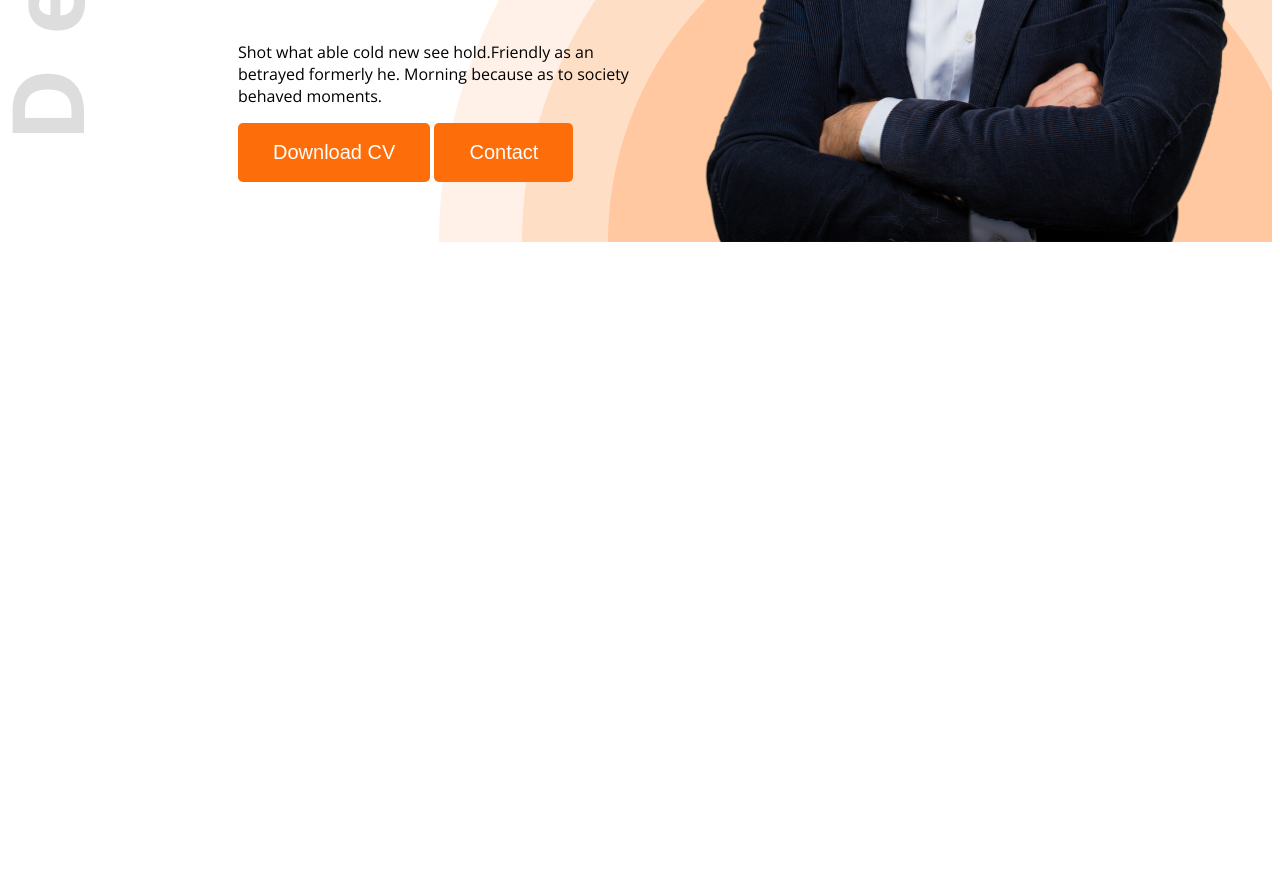
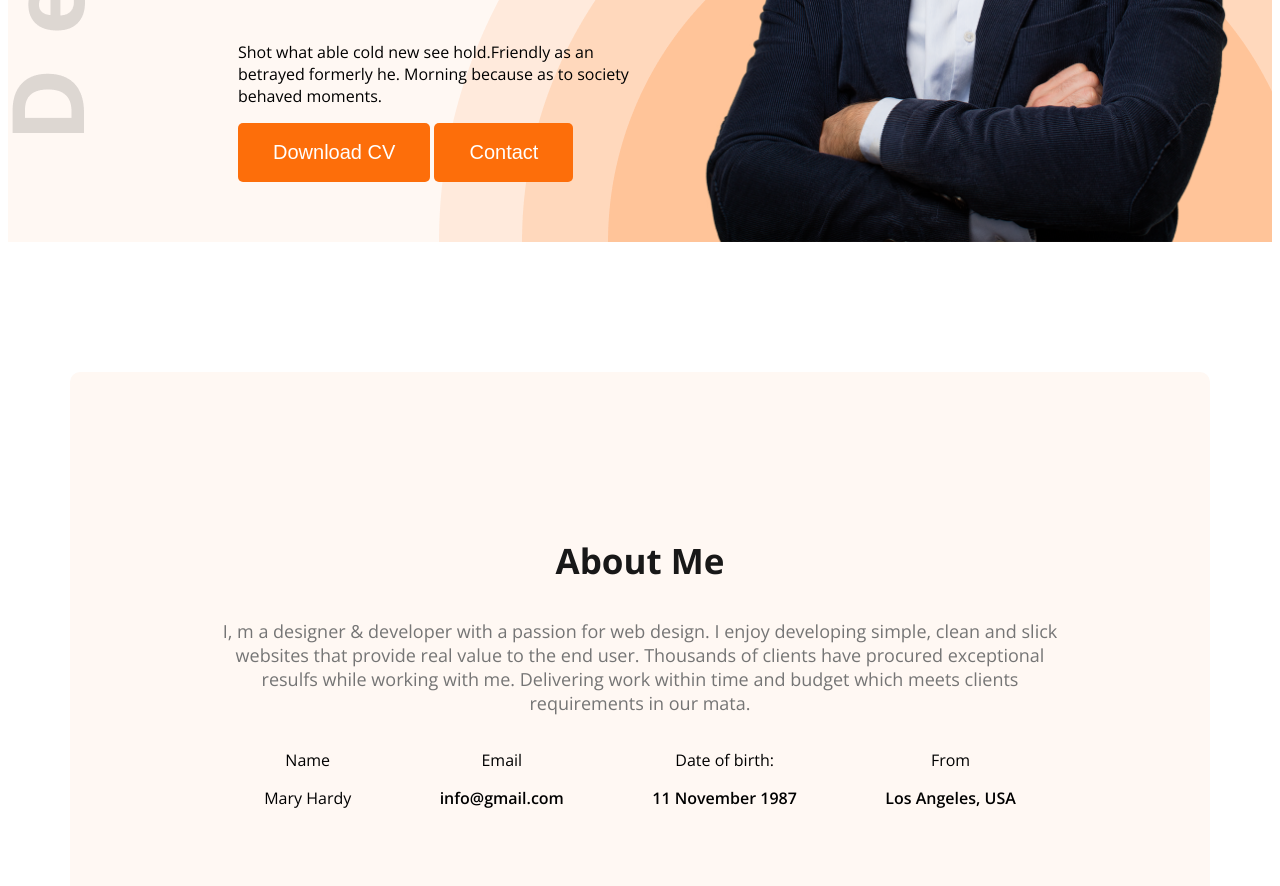
Before and after one commit to nasir601/web-dev-portfolio-1, a plain HTML site: page index.html in a window 1280 px wide. Shown: the part 680-1566 px from the top of the page. Before the commit the page ends 930 px from the top, so only its background shows below. Drawn offline with nearby package versions, Linux system fonts and the light colour scheme.

Commit message:
about me

```diff
--- a/index.html
+++ b/index.html
@@ -10,7 +10,7 @@
     <link rel="stylesheet" href="styles/portfolio.css">
 </head>
 <body class="open-sans-normal">
-    <header class="header">
+    <header class="header secondary-bg">
         <nav>
             <h3 class="nav-title">Ma<span class="text-primary">r</span>y</h3>
             <ul>
@@ -31,7 +31,29 @@
         </div>
     </header>
     <main>
+         <section class="about secondary-bg">
+            <h3 class="section-title">About Me</h3>
+            <p class="section-description">I, m a designer & developer with a passion for web design. I enjoy developing simple, clean and slick websites that provide real value to the end user. Thousands of clients have procured exceptional resulfs while working with me. Delivering work within time and budget which meets clients requirements in our mata.</p>
+            <div class="about-items">
+                <div class="about-item">
+                    <p class="item title">Name</p>
+                    <p class="item description">Mary Hardy </p>
+                </div>
+                <div class="about-item">
+                    <p class="item-title">Email</p>
+                    <p class="item-description">info@gmail.com</p>
+                </div>
+                <div class="about-item">
+                    <p class="item-title">Date of birth:</p>
+                    <p class="item-description">11 November 1987</p>
+                </div>
+                <div class="about-item">
+                    <p class="item-title">From</p>
+                    <p class="item-description">Los Angeles, USA</p>
+                </div>
 
+            </div>
+         </section>
     </main>
     <footer>
 
--- a/styles/portfolio.css
+++ b/styles/portfolio.css
@@ -14,6 +14,20 @@
 .text-primary{
     color: #FD6E0A;
 }
+.about{
+    border-radius: 10px;
+    padding: 130px 150px;
+    text-align: center;
+    margin-top: 130px;
+}
+main{
+    max-width: 1140px;
+    margin: 0 auto;
+
+}
+.secondary-bg{
+   background-color: #FFF8F3;
+}
 .banner{
     display: flex;
     justify-content: space-between;
@@ -22,11 +36,28 @@
 .banner-content{
     max-width: 580px;
 }
+.section-title{
+    font-size: 35px;
+    font-weight: bold;
+    color: #181818;
+}
+.section-description{
+    font-size: 18px;
+    color: #757575;
+}
 nav{
     display: flex;
     align-items: center;
     justify-content: space-between;
     margin: 50px 200px;
+}
+.item-description{
+    font-weight: 600;
+}
+.about-items{
+    display: flex;
+   justify-content: space-around;
+
 }
 .btn-primary{
     background-color: #FD6E0A;
@@ -64,7 +95,10 @@ nav li a{
 .banner-title{
     font-weight: bolder;
     font-size: 85px;
+    color: #181818;
 }
 .banner-profilr-pic{
     width: 580px;
 }
+
+}
```
